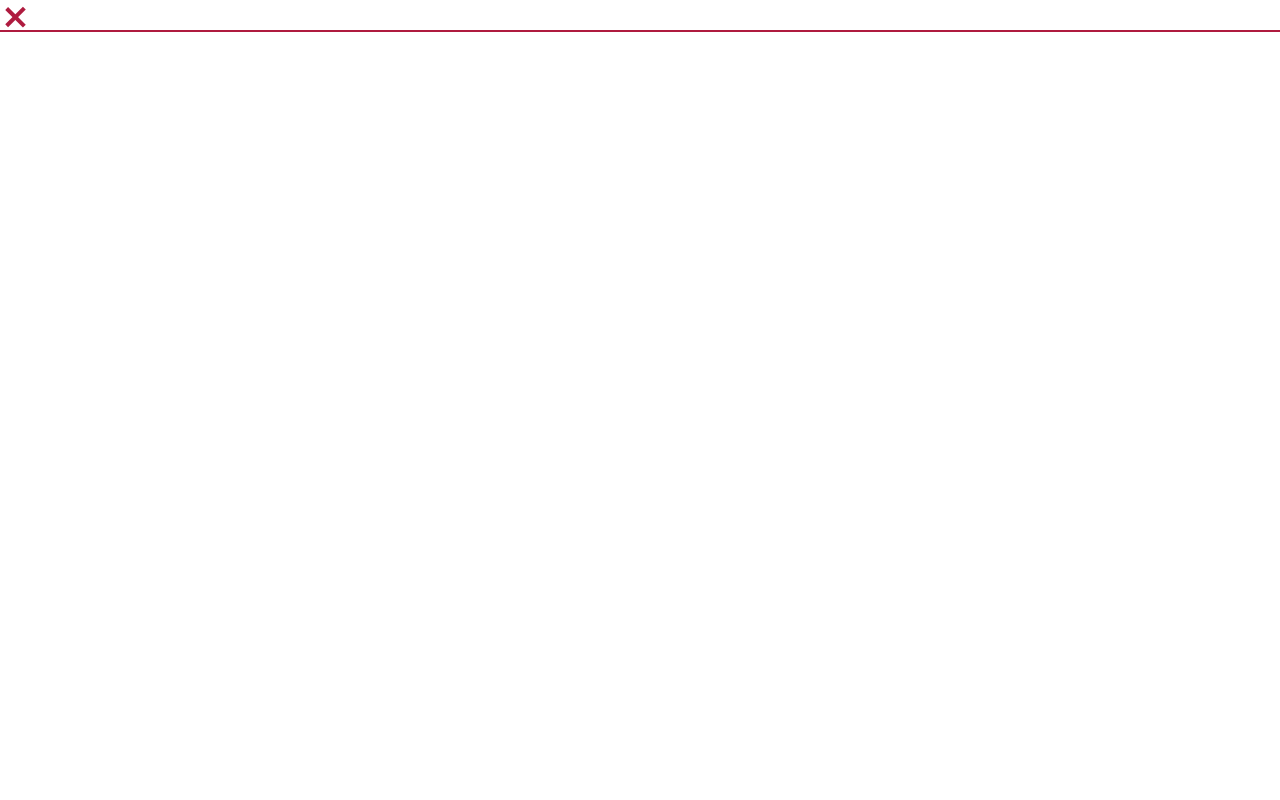
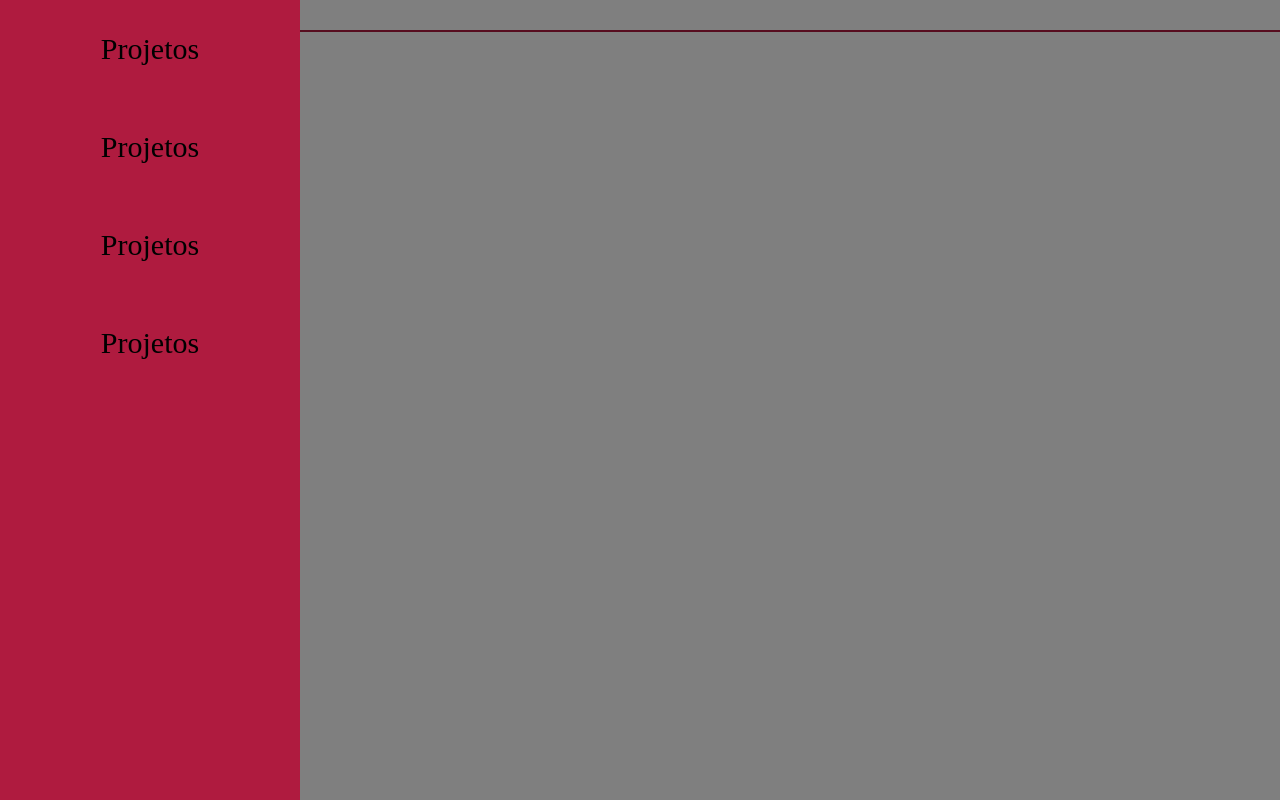
Before and after one commit to mahteusz/Portfolio, a React (Vite) app: page / in a window 1280 px wide. Both pictures are taken after a click on the element 15 px from the left and 15 px from the top of the page. Built offline with nearby package versions, Linux system fonts and the light colour scheme.

Commit message:
FEAT: finishing navigation menu UI and animations

```diff
--- a/src/Components/Header/index.tsx
+++ b/src/Components/Header/index.tsx
@@ -6,12 +6,33 @@ const Header = () => {
   const [navbarOpen, setNavbarOpen] = useState<boolean>(false)
   const themeData = useTheme()
 
+  const exitOnOuterClick = (e: React.MouseEvent<HTMLElement>) => {
+    if(e.target != e.currentTarget)
+      return
+
+    setNavbarOpen(false)
+  }
+
   return (
-    <header className={`${themeData.theme}`} onClick={() => setNavbarOpen(!navbarOpen)}>
-      <div className={`hamburguer ${navbarOpen ? 'active' : ''}`}>
+    <header className={`${themeData.theme}`}>
+      <div
+        className={`hamburguer`}
+        onClick={() => setNavbarOpen(!navbarOpen)}
+      >
         <div className={`hamburguer__line ${themeData.theme}`} />
         <div className={`hamburguer__line ${themeData.theme}`} />
         <div className={`hamburguer__line ${themeData.theme}`} />
+      </div>
+      <div
+        className={`menu ${navbarOpen ? 'open' : ''}`}
+        onClick={exitOnOuterClick}
+      >
+        <nav className={`menu__navigation ${themeData.theme} ${navbarOpen ? 'open' : ''}`}>
+          <li className={`menu__navigation-item`}>Projetos</li>
+          <li className={`menu__navigation-item`}>Projetos</li>
+          <li className={`menu__navigation-item`}>Projetos</li>
+          <li className={`menu__navigation-item`}>Projetos</li>
+        </nav>
       </div>
     </header>
   )
--- a/src/Components/Header/styles.scss
+++ b/src/Components/Header/styles.scss
@@ -18,6 +18,7 @@ header {
   align-items: center;
   width: 3rem;
   height: 3rem;
+  z-index: 1;
 
   &:hover {
     cursor: pointer;
@@ -27,29 +28,48 @@ header {
     width: 2.5rem;
     height: 0.4rem;
     margin: 0.2rem 0;
-    transition: transform ease 0.3s;
     @include themify(background-color, primary);
-  }
-
-  &.active {
-    :nth-child(1) {
-      transform: rotate(-45deg) translate(-0.7rem, 0.7rem);
-    }
-
-    :nth-child(2) {
-      opacity: 0;
-    }
-
-    :nth-child(3) {
-      transform: rotate(45deg) translate(-0.4rem, -0.4rem);
-    }
   }
 };
 
-// .hamburguer__line {
-//   width: 2.5rem;
-//   height: 0.4rem;
-//   margin: 0.2rem 0;
-//   transition: transform ease 0.3s;
-//   @include themify(background-color, primary);
-// };
+.menu {
+  width: 100%;
+  height: 100%;
+  position: fixed;
+  left: 0;
+  top: 0;
+  background-color: rgba(0, 0, 0, 0.5);
+  opacity: 0;
+  visibility: hidden;
+  transition: all 0.5s ease;
+
+  &.open {
+    opacity: 1;
+    z-index: 2;
+    visibility: visible;
+  }
+
+  &__navigation {
+    height: 100%;
+    display: flex;
+    flex-direction: column;
+    align-items: center;
+    width: 30rem;
+    @include themify(background-color, primary);
+    list-style-type: none;
+    transform: translateX(-100%);
+    opacity: 0;
+    transition: all 0.5s ease;
+  }
+
+  &__navigation.open {
+    transform: translateX(0);
+    opacity: 1;
+  }
+
+  &__navigation-item {
+    @include themify(color, text);
+    @include spacify(padding, x-large);
+    font-size: 3rem;
+  }
+};
```
